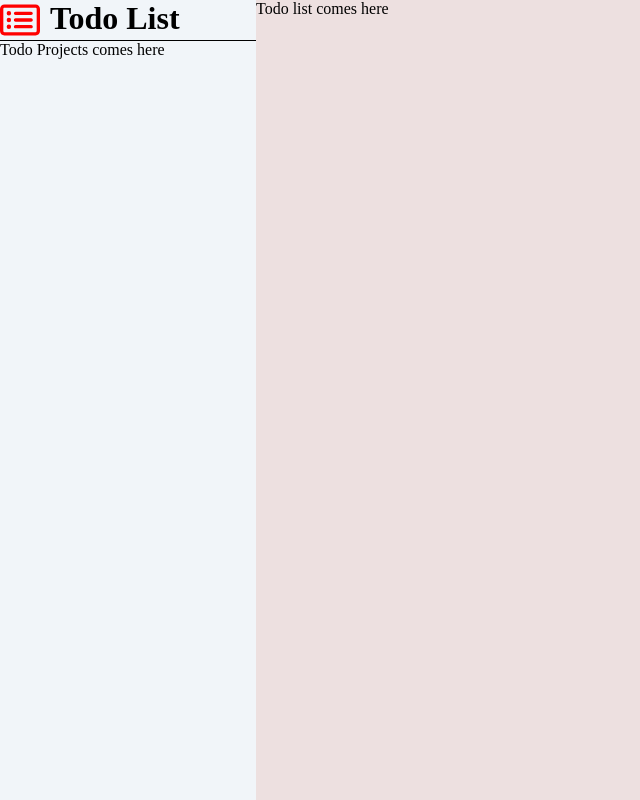
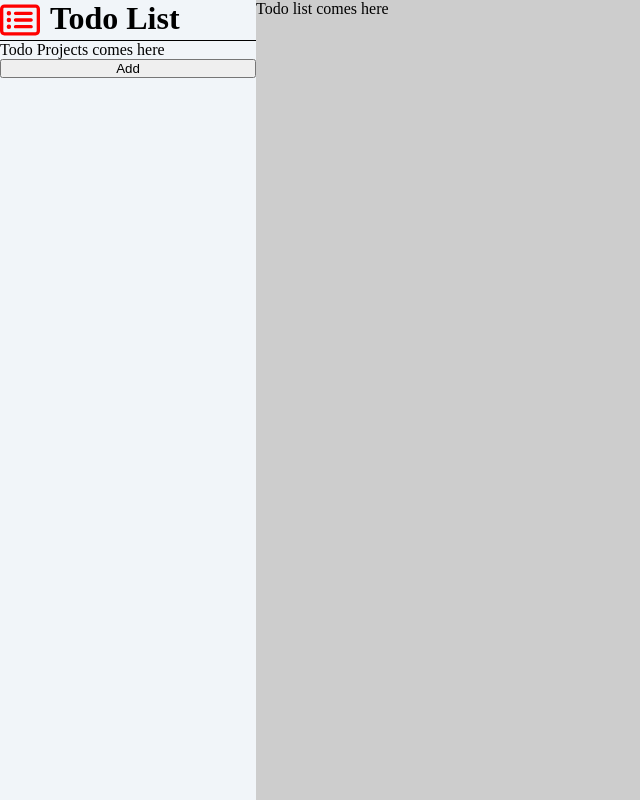
Before and after one commit to joaocorreiaprof/Project-Todo-List, a website built with webpack: page src/index.html in a window 1280 px wide. Shown: the whole page, without its empty margins (0-640 px from the left). Built offline with nearby package versions, Linux system fonts and the light colour scheme.

Commit message:
optimised index.js and sideBar.js logic. Also created a funtion to display the button to create todos

```diff
--- a/src/header.js
+++ /dev/null
@@ -1,16 +0,0 @@
-import logo from "./icons/rectangle-list-regular.svg";
-
-function header() {
-  const logoText = document.querySelector(".logoText");
-
-  const logoImg = document.createElement("img");
-  logoImg.src = logo;
-  logoImg.classList.add("logoImg");
-  logoText.appendChild(logoImg);
-
-  const title = document.createElement("h1");
-  title.classList.add("title");
-  title.innerHTML = "Todo List";
-  logoText.append(title);
-}
-export { header };
--- a/src/index.html
+++ b/src/index.html
@@ -9,7 +9,9 @@
     <main>
       <div class="sideBar">
         <div class="logoText"></div>
-        <div class="todos">Todo Projects comes here</div>
+        <div class="todos">
+          <p>Todo Projects comes here</p>
+        </div>
       </div>
       <div class="content">Todo list comes here</div>
     </main>
--- a/src/index.js
+++ b/src/index.js
@@ -1,7 +1,12 @@
 import "./style.css";
-import { header } from "./header";
+import { logoTextCont, buttonTodo } from "./sideBar";
 import { Todos } from "./todo";
 
-header();
-// let todo = new Todos("Clean", "clean the fuucntion house");
-// todo.sayInfo();
+function displaySideBar() {
+  logoTextCont();
+  buttonTodo();
+  // let todo = new Todos("Clean", "clean the fuucntion house");
+  // todo.sayInfo();
+}
+
+displaySideBar();
--- /dev/null
+++ b/src/sideBar.js
@@ -0,0 +1,25 @@
+import logo from "./icons/rectangle-list-regular.svg";
+
+function logoTextCont() {
+  const logoTextCont = document.querySelector(".logoText");
+
+  const logoImg = document.createElement("img");
+  logoImg.src = logo;
+  logoImg.classList.add("logoImg");
+  logoTextCont.appendChild(logoImg);
+
+  const title = document.createElement("h1");
+  title.classList.add("title");
+  title.innerHTML = "Todo List";
+  logoTextCont.append(title);
+}
+
+function buttonTodo() {
+  const todos = document.querySelector(".todos");
+
+  const creatBtn = document.createElement("button");
+  creatBtn.innerHTML = "Add";
+  todos.appendChild(creatBtn);
+}
+
+export { logoTextCont, buttonTodo };
--- a/src/style.css
+++ b/src/style.css
@@ -31,10 +31,14 @@ main {
   font-weight: bold;
 }
 
+.todos {
+  display: flex;
+  flex-direction: column;
+}
 /*Content Section*/
 
 .content {
-  background-color: #ede0e0;
+  background-color: #cdcdcd;
   width: 80vw;
   height: 100vh;
 }
```
Also changed, not shown: README.md.
